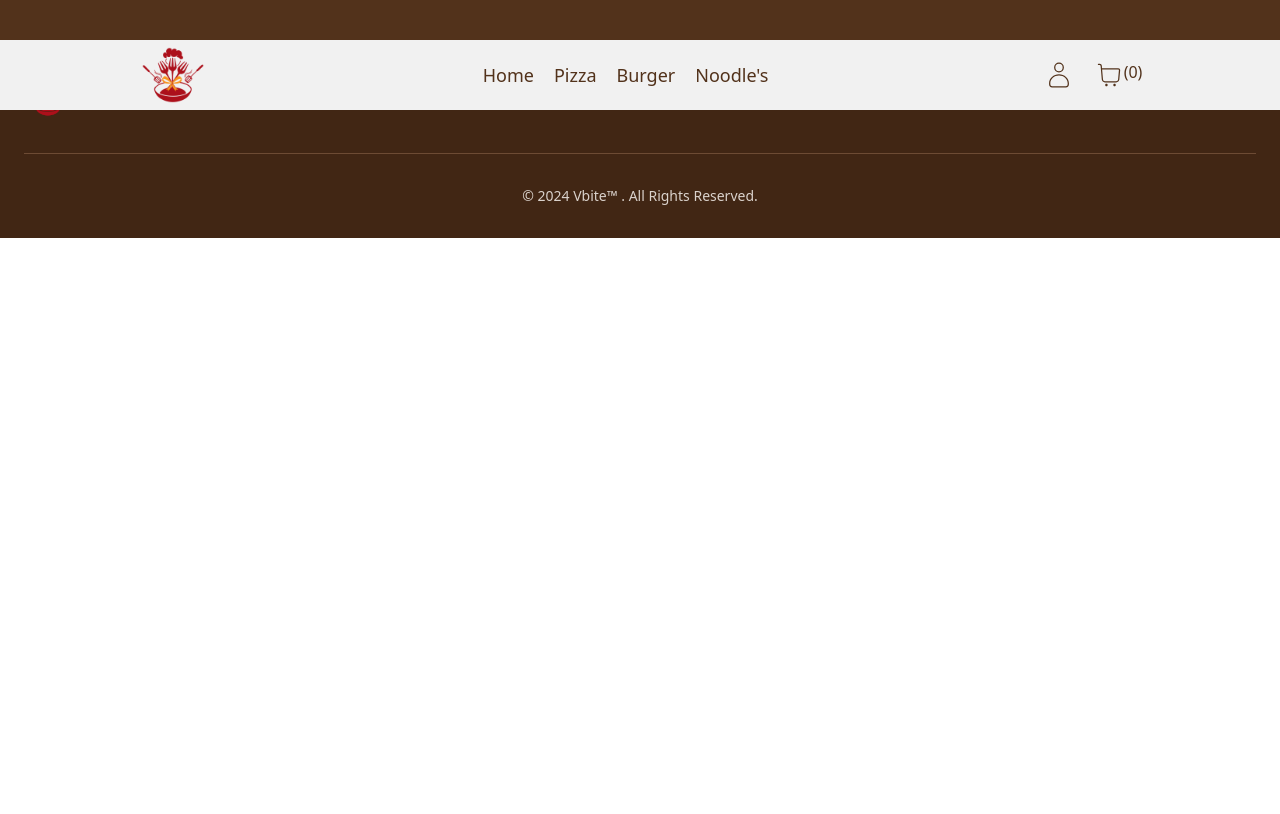
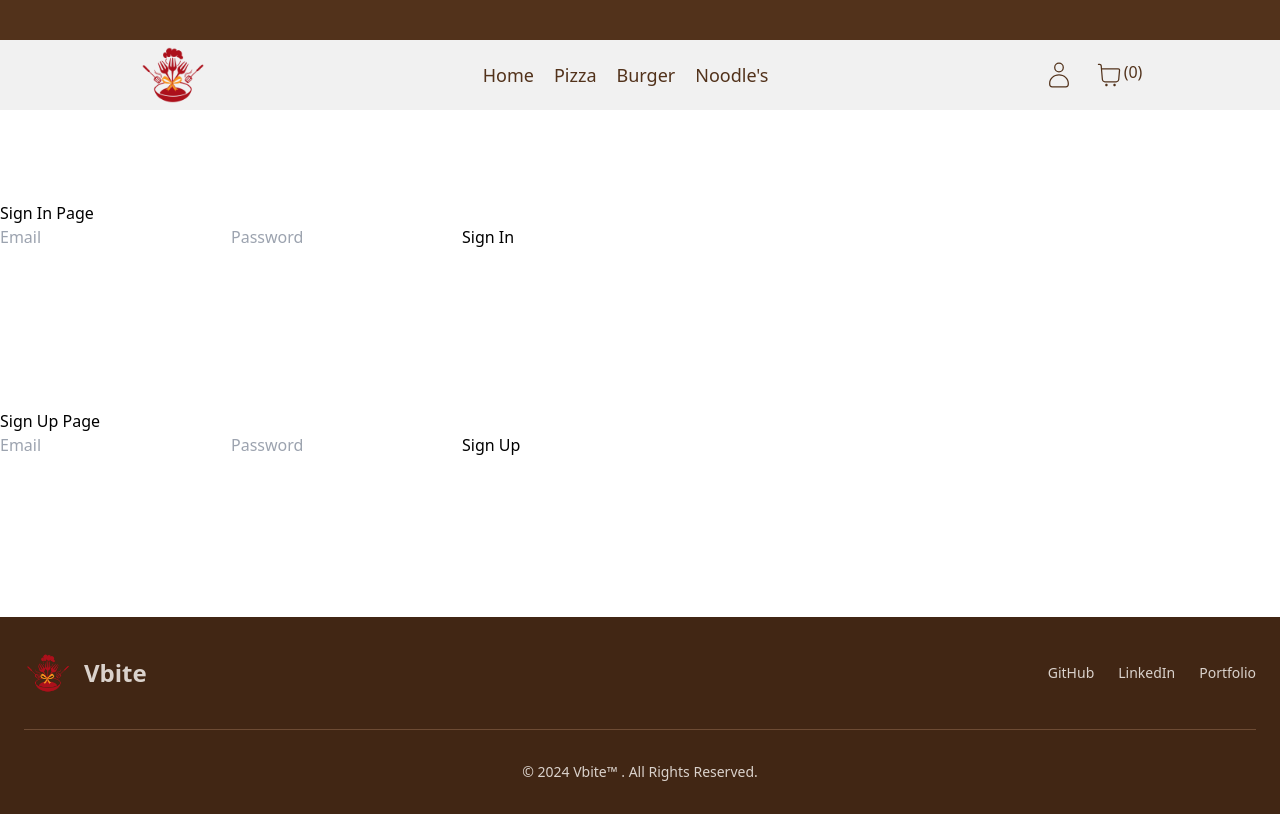
Before and after one commit to svivek19/food-delivery-website, a React (Vite) app: page /auth in a window 1280 px wide. Built offline with nearby package versions, Linux system fonts and the light colour scheme; no server answers.

Commit message:
authendication logic finish

```diff
--- a/src/App.jsx
+++ b/src/App.jsx
@@ -12,7 +12,9 @@ import Noodles from "./pages/Noodles";
 import ViewAll from "./pages/ViewAll";
 import Cart from "./pages/Cart";
 import CheckoutPage from "./pages/CheckoutPage";
-import Login from "./pages/Login";
+import Signup from "./Auth/Signup";
+import SignIn from "./Auth/SignIn";
+import Auth from "./pages/Auth";
 
 const App = () => {
   useEffect(() => {
@@ -32,7 +34,9 @@ const App = () => {
           <Route path="/allfoods" element={<ViewAll />} />
           <Route path="/cartitems" element={<Cart />} />
           <Route path="/checkout" element={<CheckoutPage />} />
-          <Route path="/login" element={<Login />} />
+          <Route path="/signup" element={<Signup />} />
+          <Route path="/signin" element={<SignIn />} />
+          <Route path="/auth" element={<Auth />} />
         </Routes>
         <Footer />
       </Router>
--- /dev/null
+++ b/src/Auth/SignIn.jsx
@@ -0,0 +1,54 @@
+import React, { useState } from "react";
+import { getAuth, signInWithEmailAndPassword } from "firebase/auth";
+import { useNavigate } from "react-router-dom";
+
+const SignIn = () => {
+  const [email, setEmail] = useState("");
+  const [password, setPassword] = useState("");
+  const [error, setError] = useState(null);
+  const [loading, setLoading] = useState(false);
+  const navigate = useNavigate();
+
+  const auth = getAuth();
+
+  const handleSignIn = async () => {
+    setError(null);
+    setLoading(true);
+
+    signInWithEmailAndPassword(auth, email, password)
+      .then((userCredential) => {
+        setLoading(false);
+        const user = userCredential.user;
+        console.log(user);
+        navigate("/");
+      })
+      .catch((err) => {
+        setLoading(false);
+        setError(err.message);
+      });
+  };
+
+  return (
+    <div className="my-40">
+      <h2>Sign In Page</h2>
+      <input
+        type="email"
+        placeholder="Email"
+        onChange={(e) => setEmail(e.target.value)}
+        value={email}
+      />
+      <input
+        type="password"
+        placeholder="Password"
+        onChange={(e) => setPassword(e.target.value)}
+        value={password}
+      />
+      {error && <p>{error}</p>}
+      <button onClick={handleSignIn} disabled={loading}>
+        {loading ? "Loading..." : "Sign In"}
+      </button>
+    </div>
+  );
+};
+
+export default SignIn;
--- /dev/null
+++ b/src/Auth/Signup.jsx
@@ -0,0 +1,56 @@
+import React, { useState } from "react";
+import { getAuth, createUserWithEmailAndPassword } from "firebase/auth";
+import { useNavigate } from "react-router-dom";
+
+const Signup = () => {
+  const [email, setEmail] = useState("");
+  const [password, setPassword] = useState("");
+  const [error, setError] = useState(null);
+  const [loading, setLoading] = useState(false);
+  const navigate = useNavigate();
+
+  const auth = getAuth();
+
+  const handleSignUp = () => {
+    setError(null);
+    setLoading(true);
+
+    createUserWithEmailAndPassword(auth, email, password)
+      .then((userCredential) => {
+        setLoading(false);
+        const user = userCredential.user;
+        console.log(user);
+        navigate("/");
+      })
+      .catch((err) => {
+        setLoading(false);
+        setError(err.message);
+        setEmail("");
+        setPassword("");
+      });
+  };
+
+  return (
+    <div className="my-40">
+      <h2>Sign Up Page</h2>
+      <input
+        type="email"
+        placeholder="Email"
+        onChange={(e) => setEmail(e.target.value)}
+        value={email}
+      />
+      <input
+        type="password"
+        placeholder="Password"
+        onChange={(e) => setPassword(e.target.value)}
+        value={password}
+      />
+      {error && <p>{error}</p>}
+      <button onClick={handleSignUp} disabled={loading}>
+        {loading ? "Loading..." : "Sign Up"}
+      </button>
+    </div>
+  );
+};
+
+export default Signup;
--- a/src/components/Navbar.jsx
+++ b/src/components/Navbar.jsx
@@ -60,7 +60,7 @@ const Navbar = () => {
           </ul>
         </div>
         <div className="text-3xl my-5 space-x-5 flex">
-          <Link to={"/login"}>
+          <Link to={"/auth"}>
             <CiUser className="text-[#52321b] cursor-pointer" />
           </Link>
           <Link to={"/cartitems"}>
--- /dev/null
+++ b/src/pages/Auth.jsx
@@ -0,0 +1,14 @@
+import React from "react";
+import SignIn from "../Auth/SignIn";
+import Signup from "../Auth/Signup";
+
+const Auth = () => {
+  return (
+    <>
+      <SignIn />
+      <Signup />
+    </>
+  );
+};
+
+export default Auth;
--- a/src/pages/Login.jsx
+++ /dev/null
@@ -1,7 +0,0 @@
-import React from "react";
-
-const Login = () => {
-  return <div>Login</div>;
-};
-
-export default Login;
```
